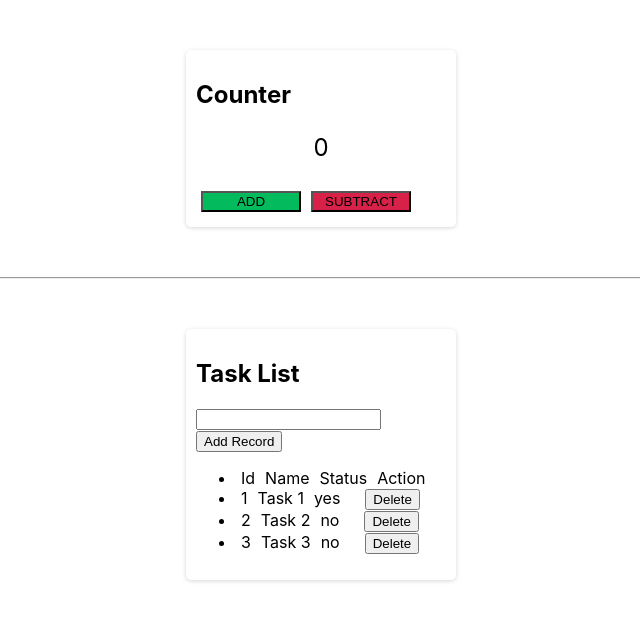
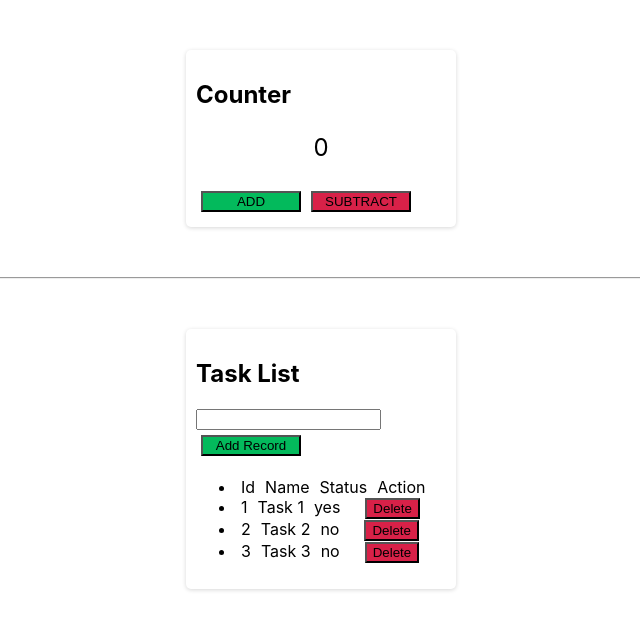
Before and after one commit to shubham070/taskmate, a React (Create React App) app: page / in a window 1280 px wide. Shown: the top 630 px of the page, without its empty margins (319-959 px from the left). Built offline with nearby package versions, Linux system fonts and the light colour scheme.

Commit message:
solved conflicts

```diff
--- a/src/App.js
+++ b/src/App.js
@@ -45,7 +45,7 @@ export default function App() {
           }}
         >
           <input type="text"></input>
-          <button type="submit">Add Record</button>
+          <button className="add" type="submit">Add Record</button>
         </form>
         <ul>
           <li>
@@ -59,7 +59,7 @@ export default function App() {
               <span>{task.id}</span>
               <span>{task.name}</span>
               <span>{task.completed ? "yes" : "no"}</span>
-              <button onClick={() => onDelete(i)}>Delete</button>
+              <button onClick={() => onDelete(i)} className="delete">Delete</button>
             </li>
           ))}
         </ul>
```
